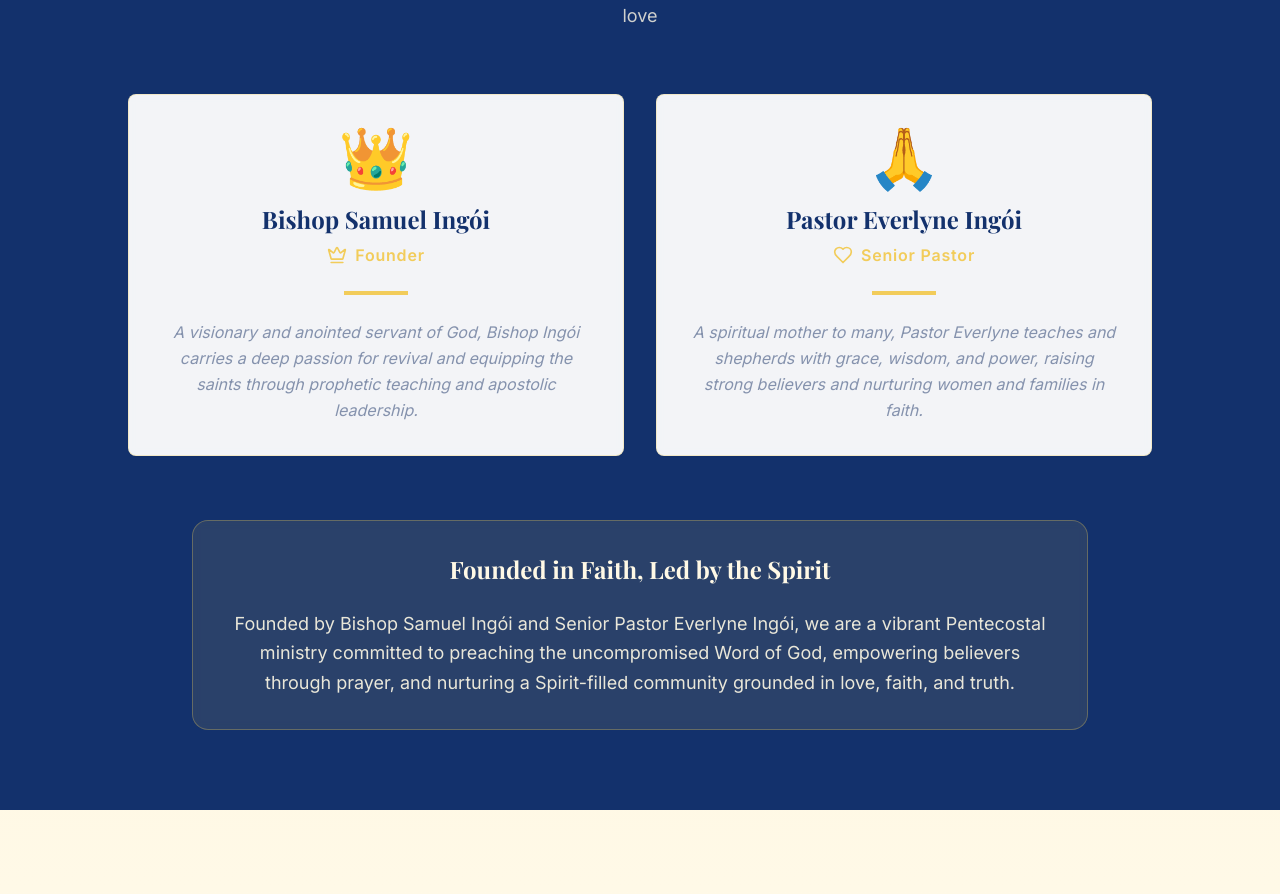
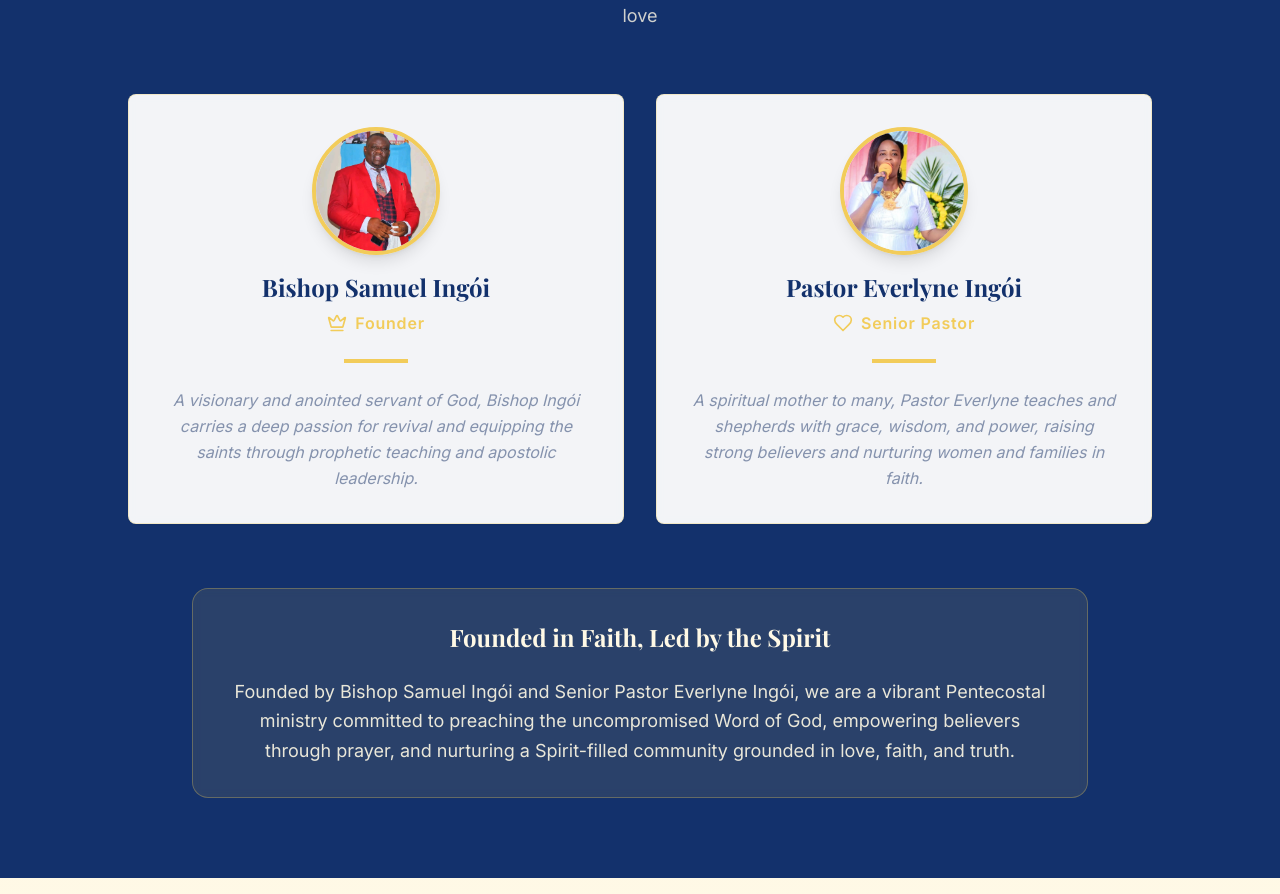
Before and after one commit to manjewa/POWERINTHEWORDCHRISTIANCHURCH, a React (Vite) app: page / in a window 1280 px wide. Shown: the part 2490-3384 px from the top of the page. Built offline with nearby package versions, Linux system fonts and the light colour scheme.

Commit message:
Add leader images
Add images for Bishop and Senior Pastor in the leadership section.

```diff
--- a/src/components/LeadershipSection.tsx
+++ b/src/components/LeadershipSection.tsx
@@ -37,7 +37,13 @@ const LeadershipSection = () => {
             <Card key={index} className="bg-card/95 backdrop-blur-sm border-divine-gold/30 hover:shadow-divine transition-divine group">
               <CardContent className="p-8 text-center">
                 <div className="mb-6">
-                  <div className="text-6xl mb-4">{leader.icon}</div>
+                  <div className="w-32 h-32 mx-auto mb-4 rounded-full overflow-hidden border-4 border-divine-gold shadow-lg">
+                    <img
+                      src={index === 0 ? "/lovable-uploads/f660baa5-3e2c-49f4-b38f-23682d4cfe62.png" : "/lovable-uploads/85f2e44e-80b3-4805-8c97-7ad1b2963ada.png"}
+                      alt={`${leader.name} - ${leader.title}`}
+                      className="w-full h-full object-cover"
+                    />
+                  </div>
                   <div className="space-y-2">
                     <h3 className="font-serif text-2xl font-bold text-spiritual-blue group-hover:text-divine-gold transition-divine">
                       {leader.name}
```
Also changed, not shown: public/lovable-uploads/85f2e44e-80b3-4805-8c97-7ad1b2963ada.png (added), public/lovable-uploads/f660baa5-3e2c-49f4-b38f-23682d4cfe62.png (added).
